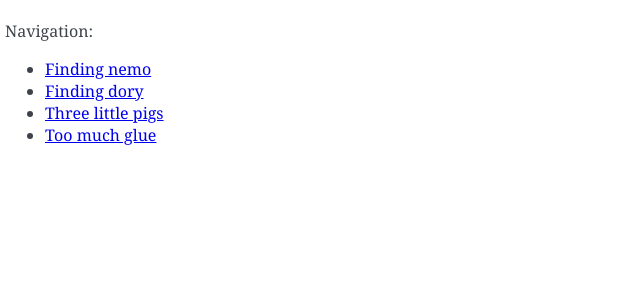
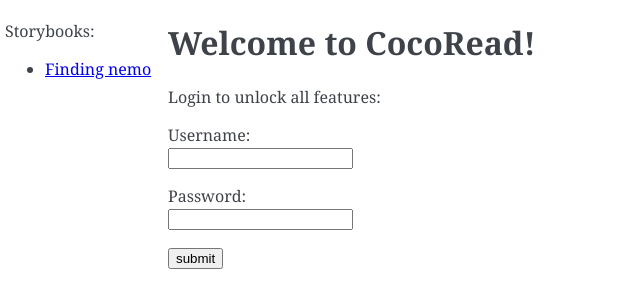
Before and after one commit to Changshama/interactive-reading-demo, a Python web app: template templates/index.html in a window 1280 px wide. Shown: the top 308 px of the page, without its empty margins (0-640 px from the left). Run offline with Jinja, Linux system fonts and the light colour scheme; the template is opened without the code that fills it, so the values that code supplies are empty.

Commit message:
add login feature

```diff
--- a/templates/index.html
+++ b/templates/index.html
@@ -1,22 +1,40 @@
 <!DOCTYPE html>
  <html>
      <head>
-        <title>Interactive Reading Demo</title>
+         <title>Welcome to CocoRead!</title>
          <link rel="stylesheet" type="text/css" href="static/style/web-speech.css" />
          <script type="text/javascript" src="https://code.jquery.com/jquery-3.3.1.min.js"></script>
      </head>
      <body>
          <div id="content">
-            {% block body %}{% endblock %}
+         <h1>Welcome to CocoRead!</h1>
+     {% if 'username' in session %}
+         <p>Welcome back {{session['username']}}!</p>
+         <form action="{{url_for('index')}}" method="post">
+             <input type="submit" name="logout" value="logout" />
+         </form>
+     {% else %}
+         <p>Login to unlock all features:</p>
+         <form action="{{url_for('index')}}" method="post">
+             <p>Username:<br />
+             <input type="text" name="username" /></p>
+             <p>Password:<br />
+             <input type="password" name="passwd" /></p>
+             <p><input type="submit" value="submit" /></p>
+         </form>
+     {% endif %}
+
+     {% with messages = get_flashed_messages() %}
+         {% for message in messages %}
+             {{message}}
+         {% endfor %}
+     {% endwith %}
        </div>
+
          <div id="nav">
-            Navigation:<br />
+             Storybooks:<br />
              <ul>
-                {% block nav %}{% endblock %}
                  <li><a href="{{url_for('nemo_1.index')}}">Finding nemo</a></li>
-                <li><a href="{{url_for('nemo_1.index')}}">Finding dory</a></li>
-                <li><a href="{{url_for('nemo_1.index')}}">Three little pigs</a></li>
-                <li><a href="{{url_for('nemo_1.index')}}">Too much glue</a></li>
              </ul>
          </div>
      </body>
```
Lines whose indentation alone changed are shown as unchanged.
